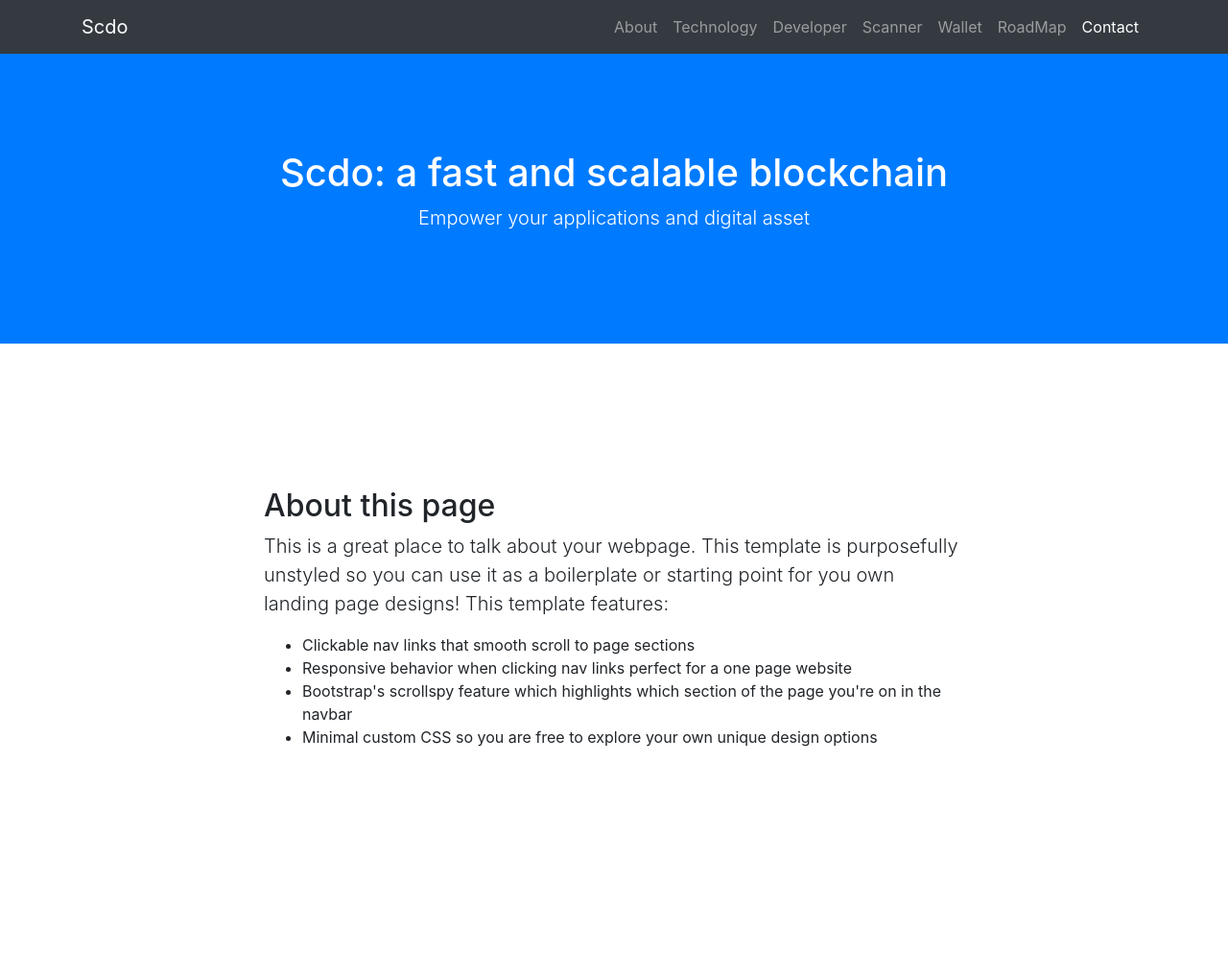
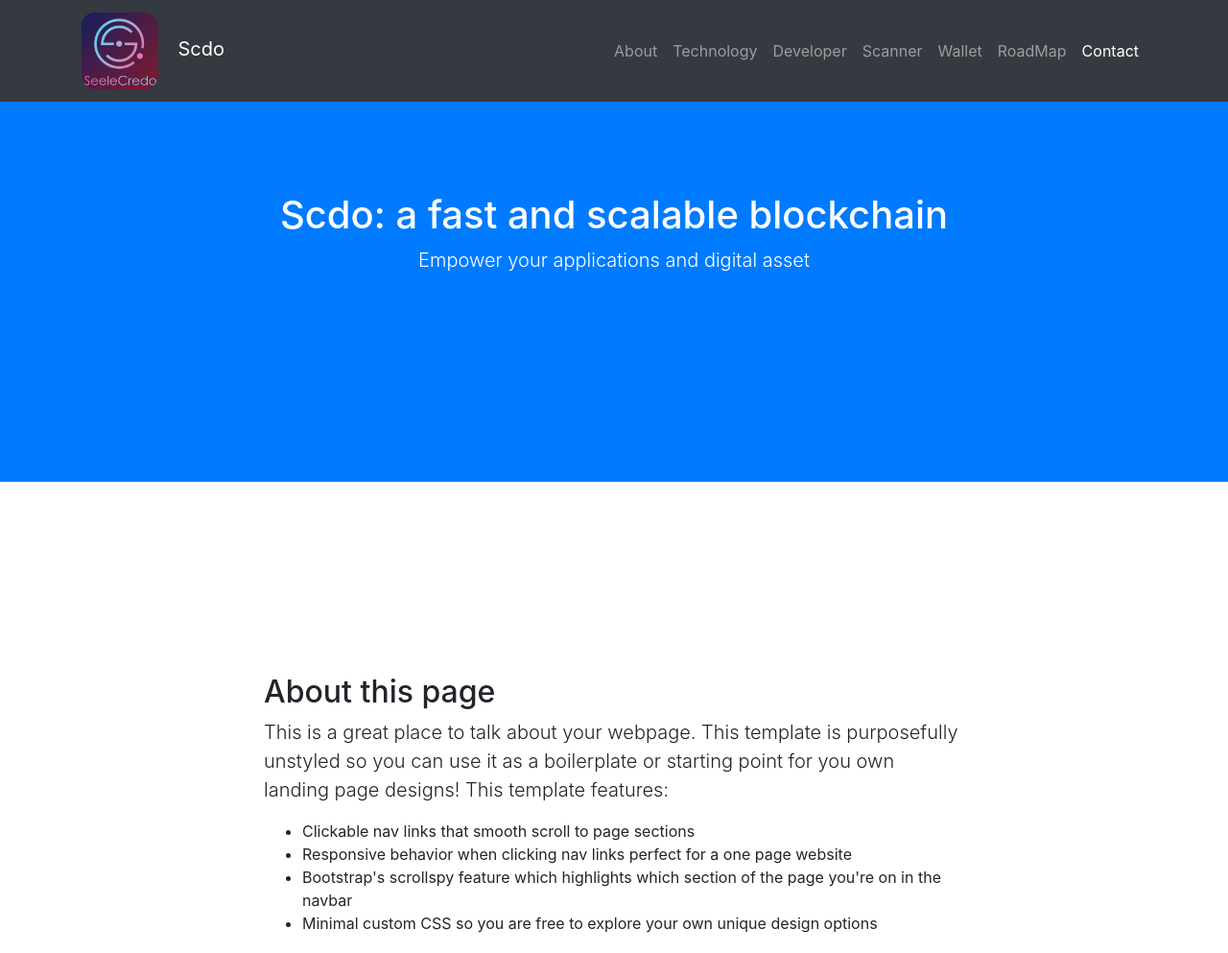
Before and after one commit to LincolnZeng/personal_website, a website with bundled scripts: page index.html in a window 1280 px wide. Shown: the top 993 px of the page at 96% size. Built offline with nearby package versions, Linux system fonts and the light colour scheme.

Commit message:
add logo

```diff
--- a/css/scrolling-nav.css
+++ b/css/scrolling-nav.css
@@ -5,9 +5,14 @@
  */
 
 header {
-    padding: 156px 0 100px;
+    padding: 200px 0;
+    /* padding: 156px 0 100px; */
+}
+
+img {
+    border-radius: 18%;
 }
 
 section {
-    padding: 150px 0;
+    padding: 200px 0;
 }
--- a/index.html
+++ b/index.html
@@ -5,10 +5,10 @@
 
   <meta charset="utf-8">
   <meta name="viewport" content="width=device-width, initial-scale=1, shrink-to-fit=no">
-  <meta name="description" content="">
-  <meta name="author" content="">
+  <meta name="description" content="Scdo Dev">
+  <meta name="author" content="Luke Zeng">
 
-  <title>Scrolling Nav - Scdo Template</title>
+  <title>Scdo Projects- Scdo </title>
 
   <!-- Bootstrap core CSS -->
   <link href="vendor/bootstrap/css/bootstrap.min.css" rel="stylesheet">
@@ -23,10 +23,15 @@
   <!-- Navigation -->
   <nav class="navbar navbar-expand-lg navbar-dark bg-dark fixed-top" id="mainNav">
     <div class="container">
-      <a class="navbar-brand js-scroll-trigger" href="#page-top">Scdo</a>
+      <div class="branding">
+        <a id="img" class="navbar-brand js-scroll-trigger" href="#page-top"><img src="./img/scdo_logo.jpg" alt="logo-img" width="80" height="80"></a>
+        <a id="title" class="navbar-brand js-scroll-trigger" href="#page-top">Scdo</a>
+      </div>
+
       <button class="navbar-toggler" type="button" data-toggle="collapse" data-target="#navbarResponsive" aria-controls="navbarResponsive" aria-expanded="false" aria-label="Toggle navigation">
         <span class="navbar-toggler-icon"></span>
       </button>
+
       <div class="collapse navbar-collapse" id="navbarResponsive">
         <ul class="navbar-nav ml-auto">
           <li class="nav-item">
@@ -80,7 +85,7 @@
     </div>
   </section>
 
-  <section id="technology">
+  <section id="technology" class="bg-light">
     <div class="container">
       <div class="row">
         <div class="col-lg-8 mx-auto">
@@ -114,7 +119,7 @@
     </div>
   </section>
 
-  <section id="scanner">
+  <section id="scanner" class="bg-light">
     <div class="container">
       <div class="row">
         <div class="col-lg-8 mx-auto">
```
Also changed, not shown: img/scdo_logo.jpg (added).
